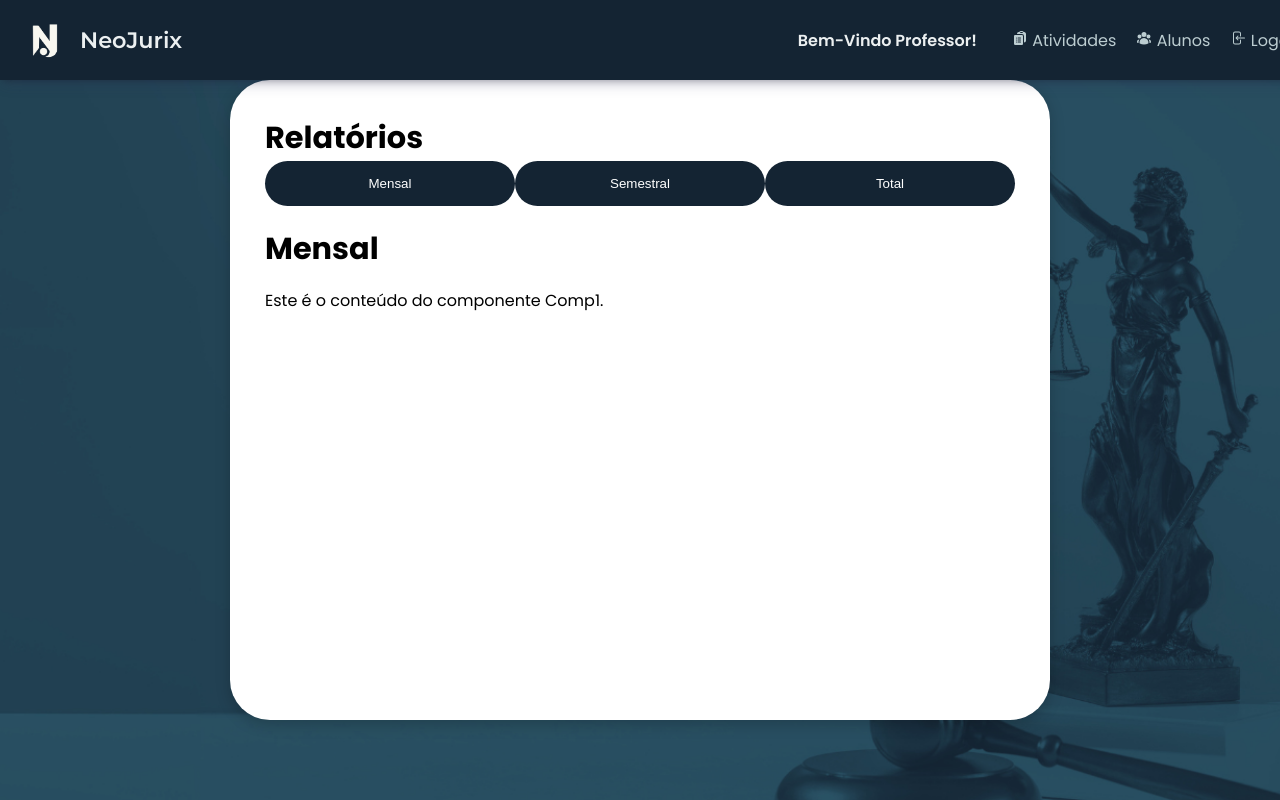
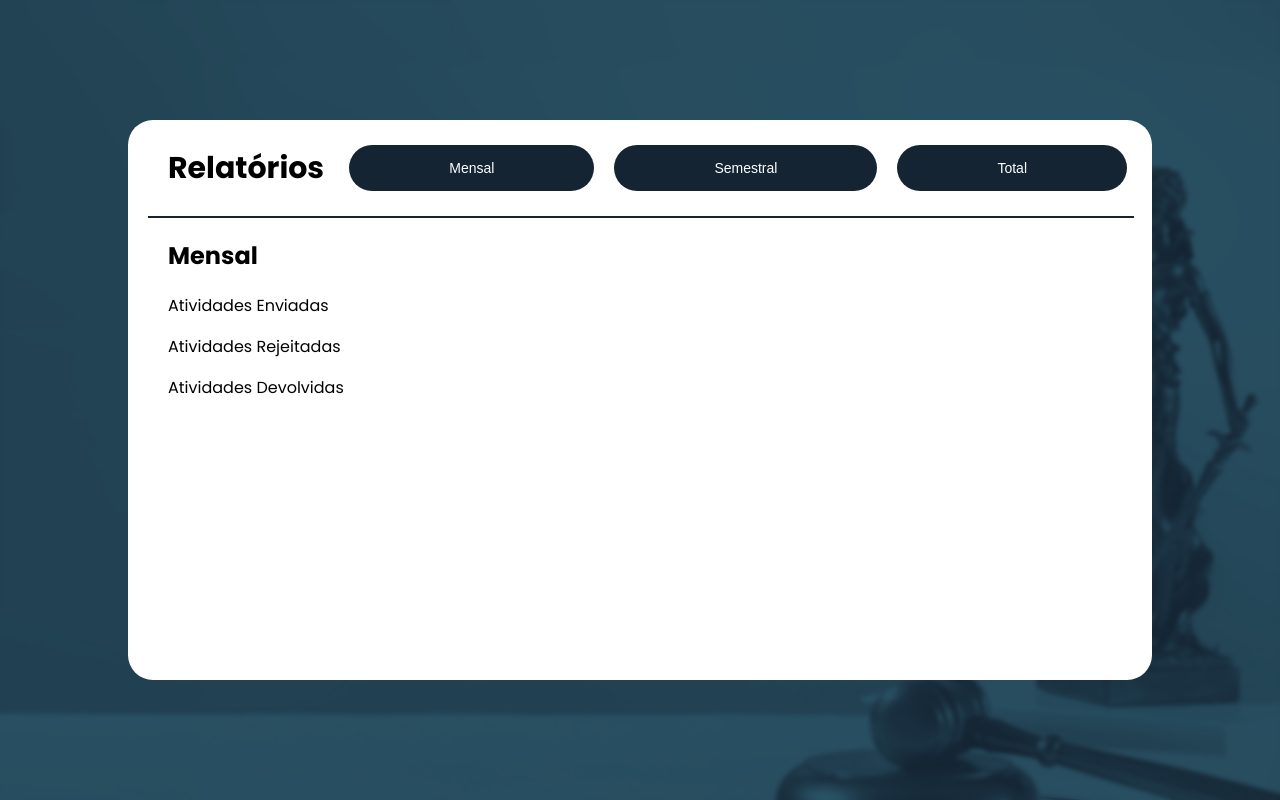
Before and after one commit to NotaJuris/frontend-notajuris, a React (Create React App) app: page /AdminReport in a window 1280 px wide. Built offline with nearby package versions, Linux system fonts and the light colour scheme.

Commit message:
buttons adjustments

```diff
--- a/src/components/AdminComponents/ButtonLogic/ButtonGroup.css
+++ b/src/components/AdminComponents/ButtonLogic/ButtonGroup.css
@@ -1,5 +1,18 @@
-.button-report-container {
+.button-group {
     display: flex;
     flex-direction: row;
-    margin-bottom: 20px;
+    flex-wrap: wrap; /* Permite que os botões quebrem para a próxima linha */
+    gap: 10px; /* Espaçamento entre os botões */
+    justify-content: flex-end; /* Alinha os botões à direita */
 }
+
+.button-group button {
+    margin: 5px; /* Ajuste o margin para evitar overflow */
+    padding: 15px 100px; /* Ajuste o padding para garantir que os botões caibam no contêiner */
+    border: none;
+    border-radius: 25px;
+    background-color: #142433;
+    color: #fff;
+    cursor: pointer;
+    font-size: 14px;
+}
--- a/src/components/AdminComponents/ButtonLogic/ButtonGroup.jsx
+++ b/src/components/AdminComponents/ButtonLogic/ButtonGroup.jsx
@@ -1,20 +1,20 @@
-import React from "react";
-import "./ButtonGroup.css";
+import React from 'react';
+import './ButtonGroup.css';
 
-function ButtonGroup({ buttons, isSelected, setIsSelected }) {
+const ButtonGroup = ({ buttons, isSelected, onButtonClick }) => {
   return (
-        <div className="button-report-container">
-            {buttons.map((text, index) => (
+    <div className="button-group">
+      {buttons.map((button, index) => (
         <button
           key={index}
-                    className={isSelected === index ? "selected-button" : "button"}
-                    onClick={() => setIsSelected(index)}
+          className={isSelected === index ? 'selected' : ''}
+          onClick={() => onButtonClick(index)}
         >
-                    {text}
+          {button}
         </button>
       ))}
     </div>
   );
-}
+};
 
 export default ButtonGroup;
--- a/src/components/AdminComponents/ButtonLogic/ButtonLogic.jsx
+++ b/src/components/AdminComponents/ButtonLogic/ButtonLogic.jsx
@@ -1,30 +1,16 @@
 import React, { useState } from 'react';
 import ButtonGroup from './ButtonGroup';
-import Comp1 from './Component1';
-import Comp2 from './Component2';
-import Comp3 from './Component3';
 
-const RenderComponent = ({ index }) => {
-  switch (index) {
-    case 0: return <Comp1 />;
-    case 1: return <Comp2 />;
-    case 2: return <Comp3 />;
-    default: return null;
-  }
-};
-
-function ButtonLogic() {
+function ButtonLogic({ buttons, onButtonSelect }) {
   const [isSelected, setIsSelected] = useState(0);
 
-  const buttons = [
-    "Mensal", "Semestral", "Total"
-  ];
+  const handleButtonClick = (index) => {
+    setIsSelected(index);
+    onButtonSelect(index);
+  };
 
   return (
-    <div className="app-container">
-      <ButtonGroup buttons={buttons} isSelected={isSelected} setIsSelected={setIsSelected} />
-      <RenderComponent index={isSelected} />
-    </div>
+      <ButtonGroup buttons={buttons} isSelected={isSelected} onButtonClick={handleButtonClick} />
   );
 }
 
--- a/src/components/AdminComponents/ButtonLogic/Component1.jsx
+++ b/src/components/AdminComponents/ButtonLogic/Component1.jsx
@@ -1,11 +1,78 @@
 import './Content.css';
-import React from 'react';
+import React, { useState } from 'react';
 
 function Comp1() {
+  const [showEnviadas, setShowEnviadas] = useState(false);
+  const [showRejeitadas, setShowRejeitadas] = useState(false);
+  const [showDevolvidas, setShowDevolvidas] = useState(false);
+
+  const toggleEnviadas = () => setShowEnviadas(!showEnviadas);
+  const toggleRejeitadas = () => setShowRejeitadas(!showRejeitadas);
+  const toggleDevolvidas = () => setShowDevolvidas(!showDevolvidas);
+
+  const atividadesEnviadas = [
+    { id: 1, nome: 'Atividade 1', quantidade: 10 },
+    { id: 2, nome: 'Atividade 2', quantidade: 5 },
+  ];
+
+  const atividadesRejeitadas = [
+    { id: 1, nome: 'Atividade 3', quantidade: 2 },
+    { id: 2, nome: 'Atividade 4', quantidade: 1 },
+  ];
+
+  const atividadesDevolvidas = [
+    { id: 1, nome: 'Atividade 5', quantidade: 3 },
+    { id: 2, nome: 'Atividade 6', quantidade: 4 },
+  ];
+
   return (
     <div className='content-button'>
       <h2>Mensal</h2>
-      <p>Este é o conteúdo do componente Comp1.</p>
+
+      <div>
+        <p className='enviadas' onClick={toggleEnviadas}>
+          Atividades Enviadas
+        </p>
+        {showEnviadas && (
+          <ul>
+            {atividadesEnviadas.map(atividade => (
+              <li key={atividade.id}>
+                {atividade.nome}: {atividade.quantidade}
+              </li>
+            ))}
+          </ul>
+        )}
+      </div>
+
+      <div>
+        <p className='rejeitadas' onClick={toggleRejeitadas}>
+          Atividades Rejeitadas
+        </p>
+        {showRejeitadas && (
+          <ul>
+            {atividadesRejeitadas.map(atividade => (
+              <li key={atividade.id}>
+                {atividade.nome}: {atividade.quantidade}
+              </li>
+            ))}
+          </ul>
+        )}
+      </div>
+
+      <div>
+        <p className='devolvidas' onClick={toggleDevolvidas}>
+          Atividades Devolvidas
+        </p>
+        {showDevolvidas && (
+          <ul>
+            {atividadesDevolvidas.map(atividade => (
+              <li key={atividade.id}>
+                {atividade.nome}: {atividade.quantidade}
+              </li>
+            ))}
+          </ul>
+        )}
+      </div>
     </div>
   );
 }
--- /dev/null
+++ b/src/components/AdminComponents/ButtonLogic/ReportContent.jsx
@@ -0,0 +1,16 @@
+import React from 'react';
+
+const RenderComponent = ({ index, components }) => {
+  const Component = components[index];
+  return Component ? <Component /> : null;
+};
+
+const ReportContent = ({ index, components }) => {
+  return (
+    <div className="report-content">
+      <RenderComponent index={index} components={components} />
+    </div>
+  );
+};
+
+export default ReportContent;
--- a/src/components/AdminComponents/CardsReports/CardsReports.jsx
+++ b/src/components/AdminComponents/CardsReports/CardsReports.jsx
@@ -1,7 +1,7 @@
 import React from 'react';
 import './CardsReports.css';
 
-const CardsTeacherStudents = ({activity, amount}) => {
+const CardsReports = ({activity, amount}) => {
     return (
         <div className="cards-reports">
             <span className='card-reports-activity'>{activity}</span>
--- a/src/screens/AdminReport.css
+++ b/src/screens/AdminReport.css
@@ -1,65 +1,80 @@
-body {
-    margin: 0;
-    padding: 0;
-    font-family: 'Poppins', sans-serif;
-    overflow: hidden;
+.report-dashboard {
+    width: 80vw;
+    min-height: 70vh;
+    background-color: #FFF;
+    border-radius: 25px;
+    padding: 20px;
+    box-sizing: border-box;
 }
 
-button {
-    border: none;
-    background: none;
-    background-color: #142433;
-    color: white;
-    border-radius: 25px;
-    width: 250px;
-    height: 45px;
+.header-container {
+    display: flex;
+    align-items: center;
+    justify-content: space-between;
+    flex-wrap: wrap;
 }
 
-.adm-screen {
-    background-image: url('/src/assets/images/blue_bg.png');
-    background-size: cover;
-    background-position: center;
-    background-repeat: no-repeat;
-    height: 100vh;
-    width: 100vw;
-    display: flex;
-    justify-content: center;
-    align-items: center;
+.divider-report {
+    width: 100%;
+    border: 1px solid #142433;
+    margin: 20px 0;
 }
 
-.content-adm-dashboard {
-    background-color: white;
-    border-radius: 40px;
-    padding: 10px;
-    width: 100%;
-    max-width: 1500px;
-    height: 80vh;
-    box-shadow: 0 4px 15px rgba(0, 0, 0, 0.2);
-    box-sizing: border-box;
-    display: flex;
-    flex-direction: column;
+.header-container h2 {
+    margin: 0 20px;
+    flex: 1;
+    font-size: 30px;
 }
 
-.h2-home {
-    gap: 50px;
+.buttons-container {
     display: flex;
-    padding: 15px;
-    margin: 10px;
-    align-items: center;
-
+    gap: 10px;
+    flex: 1;
+    justify-content: flex-end;
 }
 
-.h2-home h2 {
-    font-size: 1.9rem;
-    margin: 0;
+.adm-report-content {
+    margin: 0 20px;
 }
 
-.divider {
-    border: none; /* Remove bordas padrão */
-    height: 3px; /* Altura da linha */
-    background-color: #142433; /* Cor da linha */
-    margin: 0; /* Remove margens para alinhar perfeitamente */
-    width: 100%; /* Largura total do container */
-    margin-bottom: 10px;
+/* Media Queries */
+@media (max-width: 768px) {
+    .report-dashboard {
+        width: 90vw;
+        min-height: 60vh;
+    }
 
+    .header-container {
+        flex-direction: column;
+        align-items: flex-start;
+    }
+
+    .header-container h2 {
+        margin: 10px 0;
+    }
+
+    .buttons-container {
+        justify-content: flex-start;
+    }
 }
+
+@media (max-width: 480px) {
+    .report-dashboard {
+        width: 95vw;
+        min-height: 50vh;
+    }
+
+    .header-container {
+        flex-direction: column;
+        align-items: flex-start;
+    }
+
+    .header-container h2 {
+        margin: 10px 0;
+    }
+
+    .buttons-container {
+        justify-content: flex-start;
+        flex-wrap: wrap;
+    }
+}
--- a/src/screens/AdminReport.jsx
+++ b/src/screens/AdminReport.jsx
@@ -1,23 +1,33 @@
-import React from "react";
-import NavbarTeacher from "../components/TeacherComponents/NavbarTeacher/NavbarTeacher";
-import "./AdminReport.css";
+import React, { useState } from 'react';
+import './AdminReport.css';
+import NavbarTeacher from '../components/TeacherComponents/NavbarTeacher/NavbarTeacher';
 import ButtonLogic from "../components/AdminComponents/ButtonLogic/ButtonLogic";
-
+import ReportContent from "../components/AdminComponents/ButtonLogic/ReportContent";
+import Comp1 from "../components/AdminComponents/ButtonLogic/Component1";
+import Comp2 from "../components/AdminComponents/ButtonLogic/Component2";
+import Comp3 from "../components/AdminComponents/ButtonLogic/Component3";
+import ButtonGroup from '../components/AdminComponents/ButtonLogic/ButtonGroup';
 
 const AdminReport = () => {
+    const [selectedIndex, setSelectedIndex] = useState(0);
+    const components = [Comp1, Comp2, Comp3];
+    const buttons = ["Mensal", "Semestral", "Total"];
+
     return (
-        <div className="adm-screen">
-            <NavbarTeacher />
-            <div className="teacher-dashboard">
-                <div className="content-teacher-dashboard">
-                    <div className="h2-home">
-                        <div className="activity-list">
-                            <h2>Relatórios</h2>
-                            <div className="buttons-container">
-                                <ButtonLogic />
-                            </div>
+        <div className='report-screen'>
+            <div className='adm-navbar'>
+                {/* <NavbarTeacher /> */}
+            </div>
+            <div className='report-dashboard'>
+                <div className='header-container'>
+                    <h2>Relatórios</h2>
+                        <div className='button-container'>
+                            <ButtonLogic buttons={buttons} onButtonSelect={setSelectedIndex} />
                         </div>
-                    </div>
+                </div>
+                <hr className='divider-report' />
+                <div className='adm-report-content'>
+                    <ReportContent index={selectedIndex} components={components} />
                 </div>
             </div>
         </div>
--- a/src/screens/TeacherScreen.css
+++ b/src/screens/TeacherScreen.css
@@ -1,3 +1,4 @@
+/* TeacherScreen.module.css */
 body {
     margin: 0;
     padding: 0;
@@ -17,21 +18,11 @@ body {
     align-items: center;
 }
 
-
-
 .content-teacher-dashboard {
     background-color: white;
     border-radius: 40px;
     padding: 10px;
     width: 100%;
-    max-width: 1500px;
-    height: 80vh;
-    box-shadow: 0 4px 15px rgba(0, 0, 0, 0.2);
-    box-sizing: border-box;
-    display: flex;
-    flex-direction: column;
-
-
 }
 
 .cards-teacher-container {
```
Lines whose indentation alone changed are shown as unchanged.
